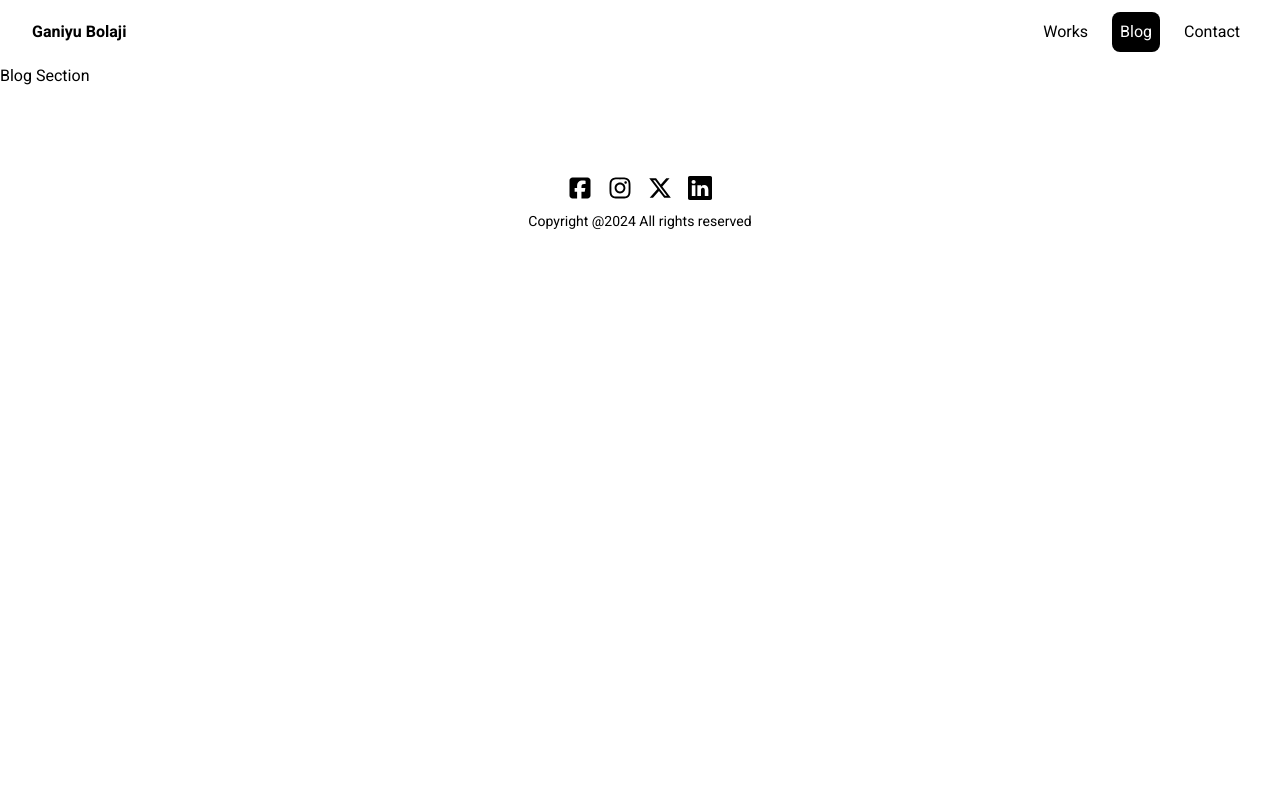
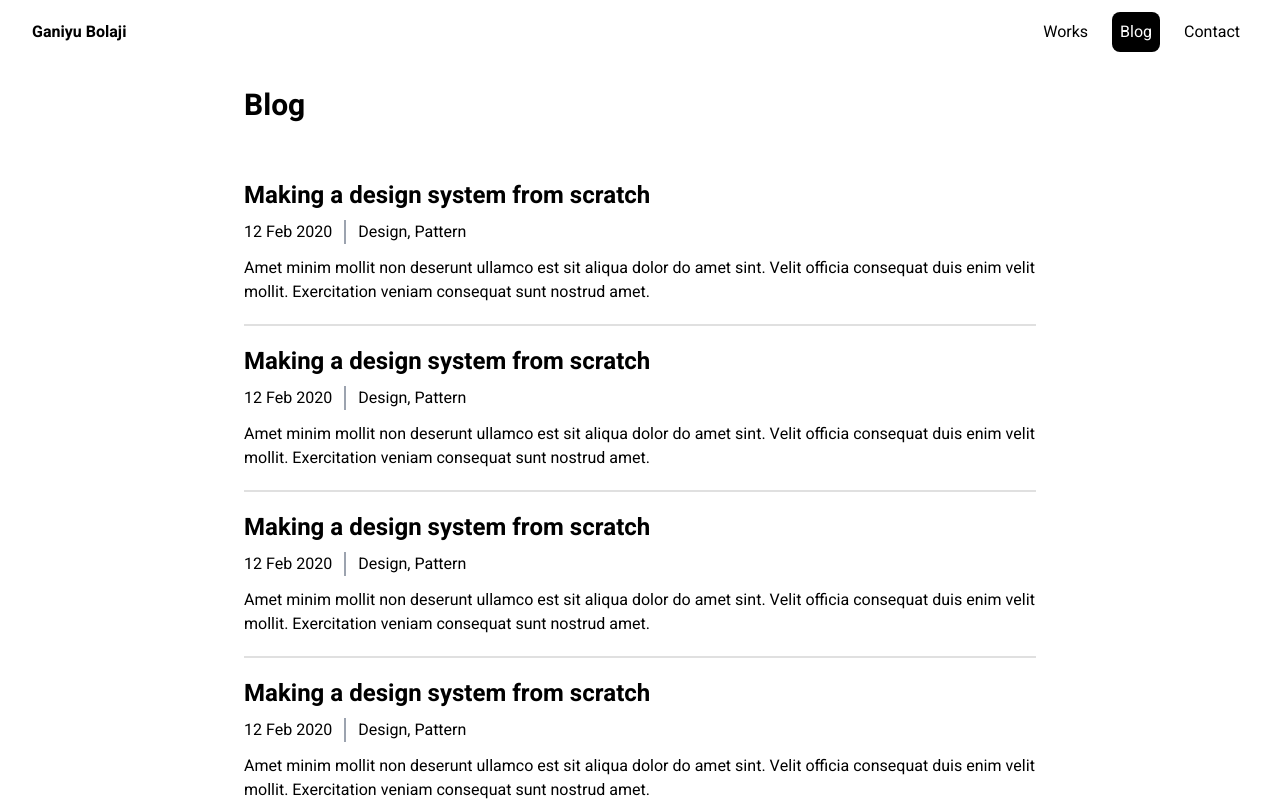
Before and after one commit to Zee-Blazer/Portfolio-site, a Next.js app: page /blog in a window 1280 px wide. Shown: the top 801 px of the page. Built offline with nearby package versions, Linux system fonts and the light colour scheme.

Commit message:
Done with Blog section now working on Works Section

```diff
--- a/src/app/blog/page.tsx
+++ b/src/app/blog/page.tsx
@@ -1,9 +1,29 @@
+
+import BlogContent from "../Components/blog.details.component"
 
 export default function BlogSection() {
 
     return (
         <div>
-            Blog Section
+            <h1 className="text-3xl font-bold ml-5 mt-6 mb-3 md:mb-14 blog_title_space_left">Blog</h1>
+
+            <div className="md:mx-56">
+                <div className="mx-5 pb-5 my-5 border_btm_color border-b-2 md:pb-5">
+                    <BlogContent />
+                </div>
+
+                <div className="mx-5 pb-5 my-5 border_btm_color border-b-2 md:pb-5">
+                    <BlogContent />
+                </div>
+
+                <div className="mx-5 pb-5 my-5 border_btm_color border-b-2 md:pb-5">
+                    <BlogContent />
+                </div>
+
+                <div className="mx-5 pb-5 my-5 border_btm_color border-b-2 md:pb-5">
+                    <BlogContent />
+                </div>
+            </div>
         </div>
     )
 }
--- a/src/app/globals.css
+++ b/src/app/globals.css
@@ -39,6 +39,11 @@
   left: 0;
 }
 
+.blog_title_space_left
+{
+  margin-left: 244px;
+}
+
 .recent_txt_color
 {
   color: #21243D;
--- a/src/app/header.tsx
+++ b/src/app/header.tsx
@@ -104,6 +104,7 @@ export default function Header() {
                                 <Link
                                     href={ item.link }
                                     key={ key }
+                                    onClick={ () => setIsClicked(false) }
                                     className="block text-white hover:bg-white hover:text-black rounded-lg p-2"
                                 >
                                     { item.title }
--- /dev/null
+++ b/src/app/works/page.tsx
@@ -0,0 +1,9 @@
+
+export default function WorkSection() {
+
+    return (
+        <div>
+            All the works
+        </div>
+    )
+}
```
